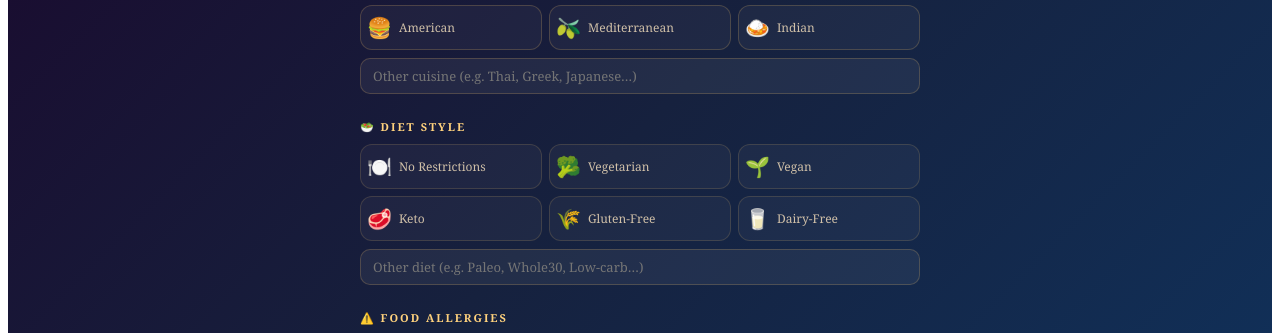
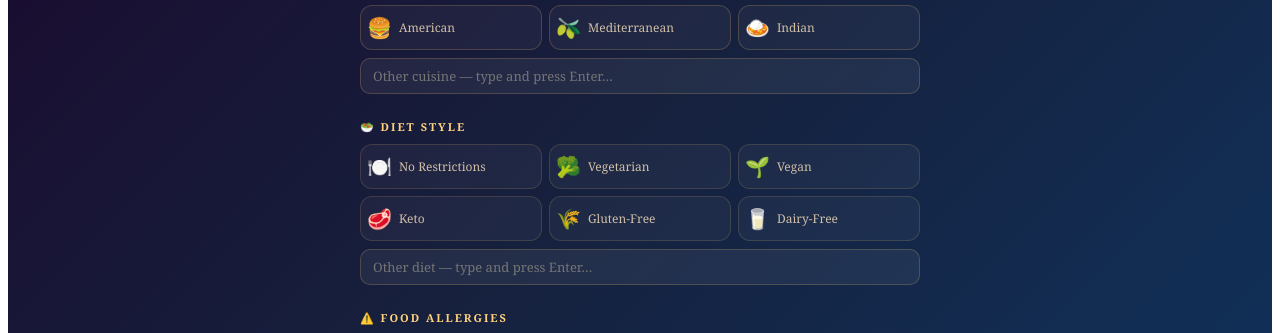
Before and after one commit to gbiondo73/MealMuse, a React (Vite) app: page / in a window 1280 px wide. Both pictures are taken after a click on the element 640 px from the left and 480 px from the top of the page. Shown: the part 172-505 px from the top of the page. Built offline with nearby package versions, Linux system fonts and the light colour scheme.

Commit message:
Tag-based cuisine and diet inputs with multi-select

```diff
--- a/src/App.jsx
+++ b/src/App.jsx
@@ -211,9 +211,11 @@ export default function DinnerApp() {
   const [screen,            setScreen]           = useState("welcome");
   const [planMode,          setPlanMode]          = useState(null);
   const [selectedDiet,      setSelectedDiet]      = useState(null);
-  const [customDiet,        setCustomDiet]        = useState("");
+  const [customDiets,       setCustomDiets]       = useState([]);
+  const [customDietInput,   setCustomDietInput]   = useState("");
   const [selectedCuisines,  setSelectedCuisines]  = useState([]);
-  const [customCuisine,     setCustomCuisine]     = useState("");
+  const [customCuisines,    setCustomCuisines]    = useState([]);
+  const [customCuisineInput,setCustomCuisineInput]= useState("");
   const [selectedAllergies, setSelectedAllergies] = useState([]);
   const [selectedMood,      setSelectedMood]      = useState(null);
   const [servings,          setServings]          = useState(2);
@@ -247,7 +249,7 @@ export default function DinnerApp() {
   const [removedKeys,  setRemovedKeys]  = useState(new Set());
 
   function resetAll() {
-    setScreen("welcome"); setPlanMode(null); setSelectedDiet(null); setCustomDiet(""); setSelectedCuisines([]); setCustomCuisine(""); setSelectedAllergies([]);
+    setScreen("welcome"); setPlanMode(null); setSelectedDiet(null); setCustomDiets([]); setCustomDietInput(""); setSelectedCuisines([]); setCustomCuisines([]); setCustomCuisineInput(""); setSelectedAllergies([]);
     setSelectedMood(null); setServings(2); setIngredients(""); setPantryItems([]); setPantryInput("");
     setLoading(false); setLoadingMsg(""); setError(null);
     setMeals(null); setSelectedMeal(null);
@@ -283,11 +285,11 @@ export default function DinnerApp() {
   }, [screen, selectedMeal, showShopping]);
 
   const allergyLine = selectedAllergies.length ? `ALLERGIES — never include: ${selectedAllergies.map(a=>a.label).join(", ")}.` : "";
-  const cuisineLine = (selectedCuisines.length || customCuisine.trim())
-    ? `Preferred cuisines: ${[...selectedCuisines, customCuisine.trim()].filter(Boolean).join(", ")}.`
-    : "";
-  const dietLabel = customDiet.trim() || selectedDiet?.label || "No restrictions";
-  const dietDesc  = customDiet.trim() ? "" : (selectedDiet?.desc || "");
+  const allCuisines = [...selectedCuisines, ...customCuisines];
+  const cuisineLine = allCuisines.length ? `Preferred cuisines: ${allCuisines.join(", ")}.` : "";
+  const allCustomDiets = customDiets;
+  const dietLabel = allCustomDiets.length ? allCustomDiets.join(", ") : (selectedDiet?.label || "No restrictions");
+  const dietDesc  = allCustomDiets.length ? "" : (selectedDiet?.desc || "");
   const moodLabel = selectedMood?.label || "any";
 
   function isFav(meal) { return favorites.some(f=>f.name===meal.name); }
@@ -522,7 +524,17 @@ export default function DinnerApp() {
       { id:"gluten-free", label:"Gluten-Free",      emoji:"🌾", desc:"No wheat or gluten" },
       { id:"dairy-free",  label:"Dairy-Free",       emoji:"🥛", desc:"No milk products" },
     ];
-    const canProceed = selectedDiet || customDiet.trim();
+    const canProceed = selectedDiet || customDiets.length > 0;
+    function addCuisine(val) {
+      const t = val.trim();
+      if (t && !customCuisines.includes(t) && !selectedCuisines.includes(t)) setCustomCuisines(prev=>[...prev,t]);
+      setCustomCuisineInput("");
+    }
+    function addDiet(val) {
+      const t = val.trim();
+      if (t && !customDiets.includes(t)) { setCustomDiets(prev=>[...prev,t]); setSelectedDiet(null); }
+      setCustomDietInput("");
+    }
     return (
       <div style={s.bg}>
         <div style={{maxWidth:560,margin:"0 auto",padding:"20px 20px"}}>
@@ -542,11 +554,19 @@ export default function DinnerApp() {
             );})}
           </div>
           <input
-            value={customCuisine}
-            onChange={e=>setCustomCuisine(e.target.value)}
-            placeholder="Other cuisine (e.g. Thai, Greek, Japanese…)"
-            style={{width:"100%",boxSizing:"border-box",background:"rgba(255,255,255,0.06)",border:"1px solid rgba(255,200,100,0.2)",borderRadius:10,padding:"8px 12px",fontSize:13,color:"#f0e6d3",outline:"none",fontFamily:"Georgia,serif",marginBottom:14}}
+            value={customCuisineInput}
+            onChange={e=>setCustomCuisineInput(e.target.value)}
+            onKeyDown={e=>{if(e.key==="Enter"||e.key===","){e.preventDefault();addCuisine(customCuisineInput);}}}
+            placeholder="Other cuisine — type and press Enter…"
+            style={{width:"100%",boxSizing:"border-box",background:"rgba(255,255,255,0.06)",border:"1px solid rgba(255,200,100,0.2)",borderRadius:10,padding:"8px 12px",fontSize:13,color:"#f0e6d3",outline:"none",fontFamily:"Georgia,serif",marginBottom:customCuisines.length?6:14}}
           />
+          {customCuisines.length>0&&<div style={{display:"flex",flexWrap:"wrap",gap:6,marginBottom:14}}>
+            {customCuisines.map((c,i)=>(
+              <div key={i} style={{display:"flex",alignItems:"center",gap:5,background:"rgba(255,210,125,0.14)",border:"1px solid rgba(255,210,125,0.3)",borderRadius:20,padding:"3px 10px",fontSize:12,color:"#ffd27d"}}>
+                {c}<span onClick={()=>setCustomCuisines(prev=>prev.filter((_,j)=>j!==i))} style={{cursor:"pointer",color:"#ff8070",fontWeight:"bold",marginLeft:2}}>×</span>
+              </div>
+            ))}
+          </div>}
 
           {/* DIET */}
           <p style={s.lbl}>🥗 Diet Style</p>
@@ -559,11 +579,19 @@ export default function DinnerApp() {
             );})}
           </div>
           <input
-            value={customDiet}
-            onChange={e=>{setCustomDiet(e.target.value);if(e.target.value.trim())setSelectedDiet(null);}}
-            placeholder="Other diet (e.g. Paleo, Whole30, Low-carb…)"
-            style={{width:"100%",boxSizing:"border-box",background:"rgba(255,255,255,0.06)",border:"1px solid rgba(255,200,100,0.2)",borderRadius:10,padding:"8px 12px",fontSize:13,color:"#f0e6d3",outline:"none",fontFamily:"Georgia,serif",marginBottom:14}}
+            value={customDietInput}
+            onChange={e=>setCustomDietInput(e.target.value)}
+            onKeyDown={e=>{if(e.key==="Enter"||e.key===","){e.preventDefault();addDiet(customDietInput);}}}
+            placeholder="Other diet — type and press Enter…"
+            style={{width:"100%",boxSizing:"border-box",background:"rgba(255,255,255,0.06)",border:"1px solid rgba(255,200,100,0.2)",borderRadius:10,padding:"8px 12px",fontSize:13,color:"#f0e6d3",outline:"none",fontFamily:"Georgia,serif",marginBottom:customDiets.length?6:14}}
           />
+          {customDiets.length>0&&<div style={{display:"flex",flexWrap:"wrap",gap:6,marginBottom:14}}>
+            {customDiets.map((d,i)=>(
+              <div key={i} style={{display:"flex",alignItems:"center",gap:5,background:"rgba(255,210,125,0.14)",border:"1px solid rgba(255,210,125,0.3)",borderRadius:20,padding:"3px 10px",fontSize:12,color:"#ffd27d"}}>
+                {d}<span onClick={()=>setCustomDiets(prev=>prev.filter((_,j)=>j!==i))} style={{cursor:"pointer",color:"#ff8070",fontWeight:"bold",marginLeft:2}}>×</span>
+              </div>
+            ))}
+          </div>}
 
           {/* ALLERGIES */}
           <p style={s.lbl}>⚠️ Food Allergies</p>
```
